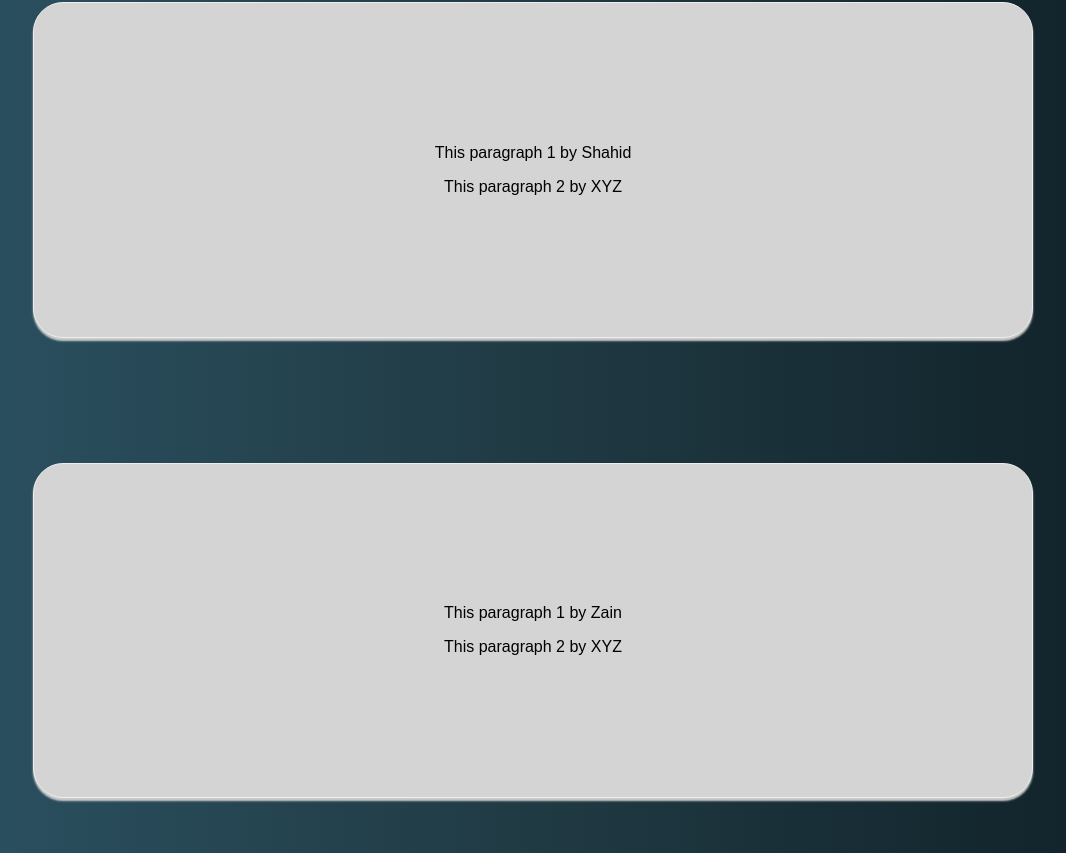
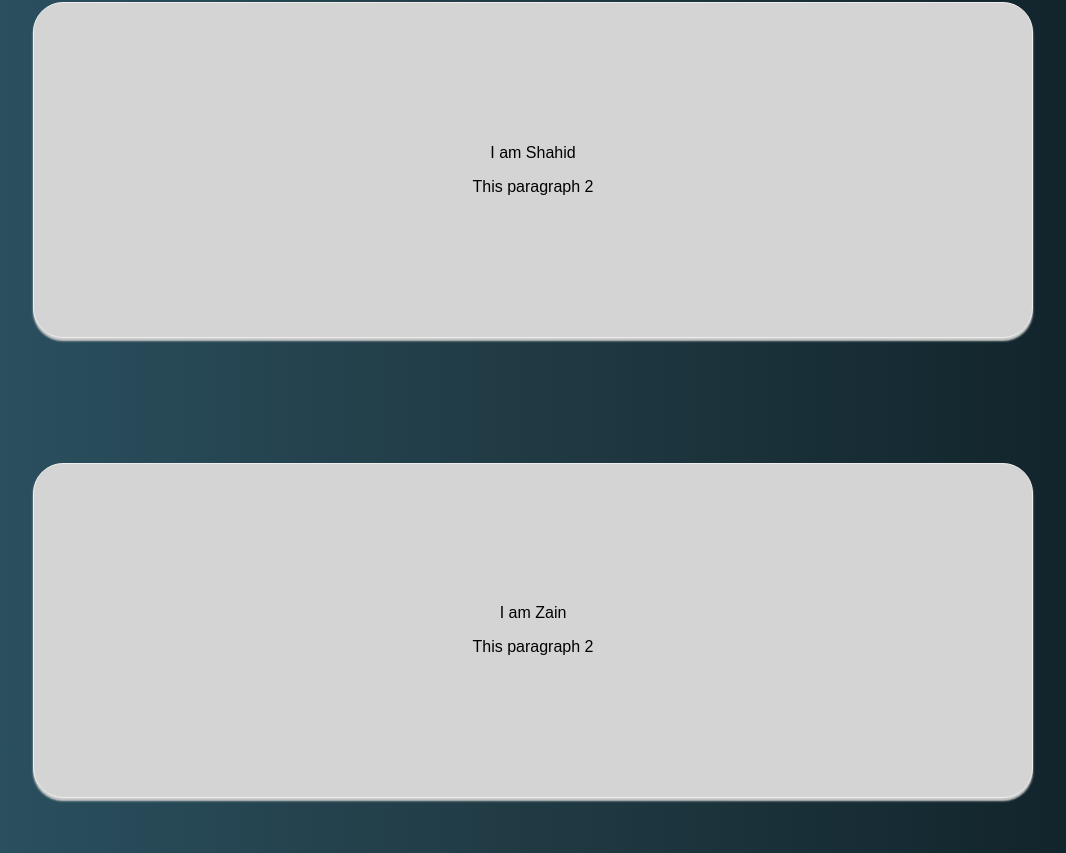
Before and after one commit to shahiddhariwala/playing-around-with-react-js, a React (Create React App) app in the folder base-syntax--assignment-problem/: page / in a window 1280 px wide. Shown: the part 520-1373 px from the top of the page, without its empty margins (107-1173 px from the left). Built offline with nearby package versions, Linux system fonts and the light colour scheme.

Commit message:
Done : Pass a username (of your choice) to UserOutput via props and display it there

```diff
--- a/base-syntax--assignment-problem/src/App.js
+++ b/base-syntax--assignment-problem/src/App.js
@@ -9,8 +9,8 @@ class App extends Component {
     return (
       <div className="App">
        <UserInput></UserInput>
-       <UserOutput name="Shahid"></UserOutput>
-       <UserOutput name="Zain"></UserOutput>
+       <UserOutput userName="Shahid"></UserOutput>
+       <UserOutput userName="Zain"></UserOutput>
       </div>
     );
   }
--- a/base-syntax--assignment-problem/src/User/UserOutput.js
+++ b/base-syntax--assignment-problem/src/User/UserOutput.js
@@ -5,8 +5,8 @@ import "./style.css";
 const userOutput = (props) => {
   return (
     <div class="box">
-      <p>This paragraph 1 by {props.name}</p>
-      <p>This paragraph 2 by  XYZ</p>
+      <p>I am {props.userName}</p>
+      <p>This paragraph 2 </p>
     </div>
   );
 };
```
